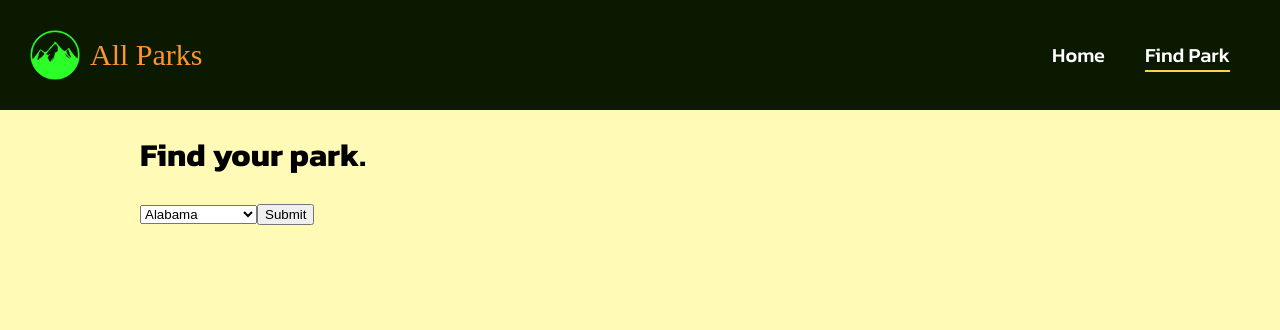
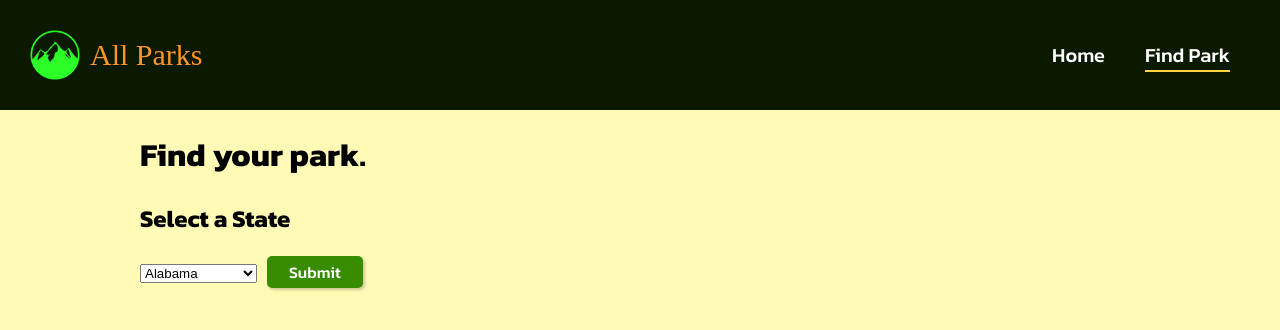
Before and after one commit to bjwalters93/national-parks-app, a React (Create React App) app: page /find_park in a window 1280 px wide. Shown: the top 330 px of the page. Built offline with nearby package versions, Linux system fonts and the light colour scheme; a web font is replaced by a local one.

Commit message:
working on styling find ark page

```diff
--- a/src/routes/FindPark.css
+++ b/src/routes/FindPark.css
@@ -5,3 +5,26 @@
   font-family: "Kanit", sans-serif;
   /* font-weight: 600; */
 }
+
+.submit_state_btn {
+  font-family: "Kanit", sans-serif;
+  font-weight: 500;
+  background-color: rgb(56, 140, 0);
+  color: white;
+  border: none;
+  padding: 2px 20px;
+  font-size: 16px;
+  margin-left: 10px;
+  box-shadow: 2px 2px 3px rgba(0, 0, 0, 0.2);
+  border: 2px solid rgb(56, 140, 0);
+  border-radius: 5px;
+}
+
+.submit_state_btn:hover {
+  cursor: pointer;
+}
+
+.submit_state_btn:focus {
+  outline: none;
+  border: 2px solid rgb(10, 25, 0);
+}
--- a/src/routes/FindPark.tsx
+++ b/src/routes/FindPark.tsx
@@ -44,6 +44,7 @@ function FindPark() {
   return (
     <div className="FindPark">
       <h1>Find your park.</h1>
+      <h2>Select a State</h2>
       <Form method="get" action="/find_park">
         <select
           id="state"
@@ -56,7 +57,9 @@ function FindPark() {
             </option>
           ))}
         </select>
-        <button type="submit">Submit</button>
+        <button className="submit_state_btn" type="submit">
+          Submit
+        </button>
       </Form>
       {parkArr.length > 0 && <ul>{parkArr}</ul>}
     </div>
```
